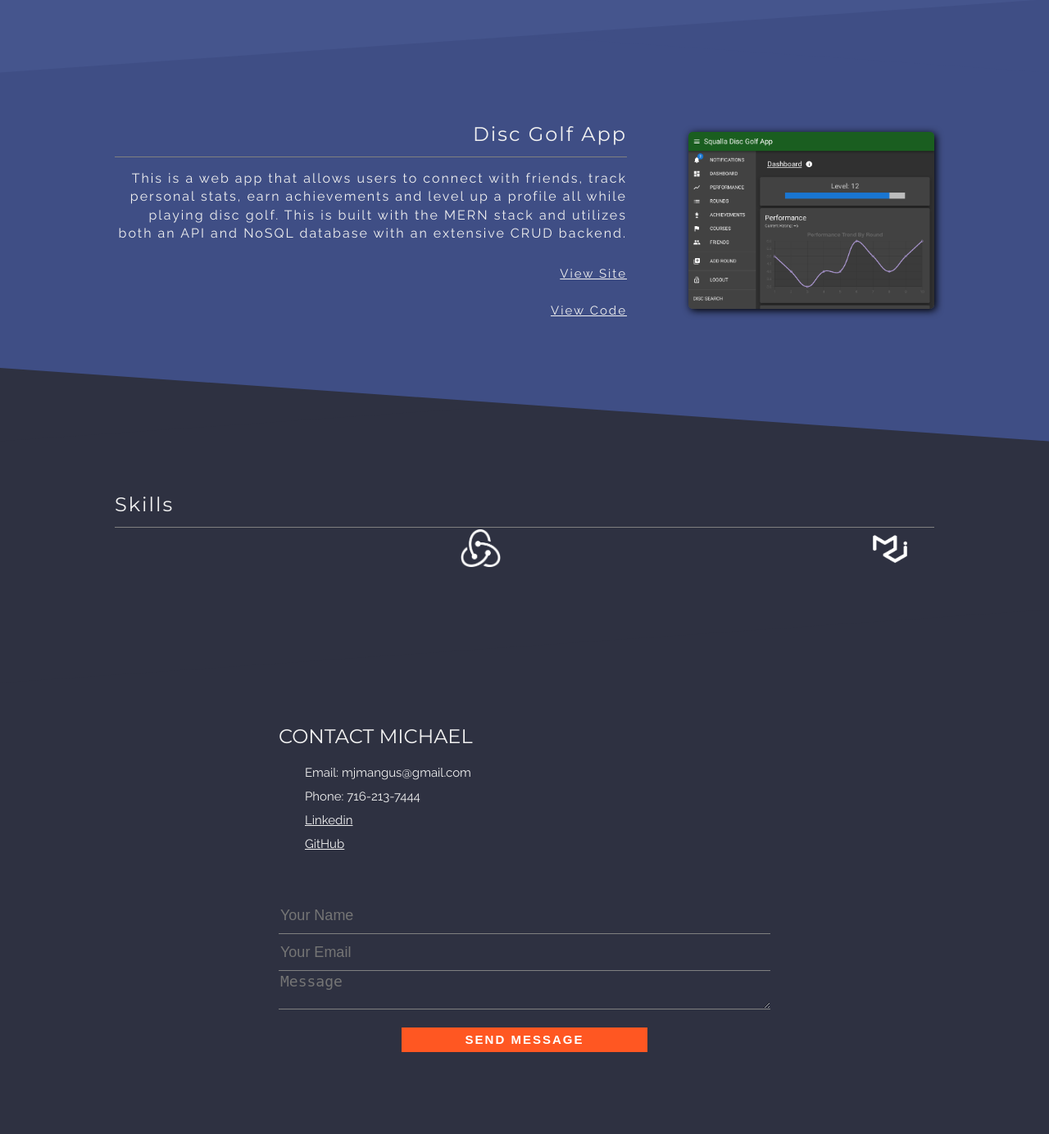
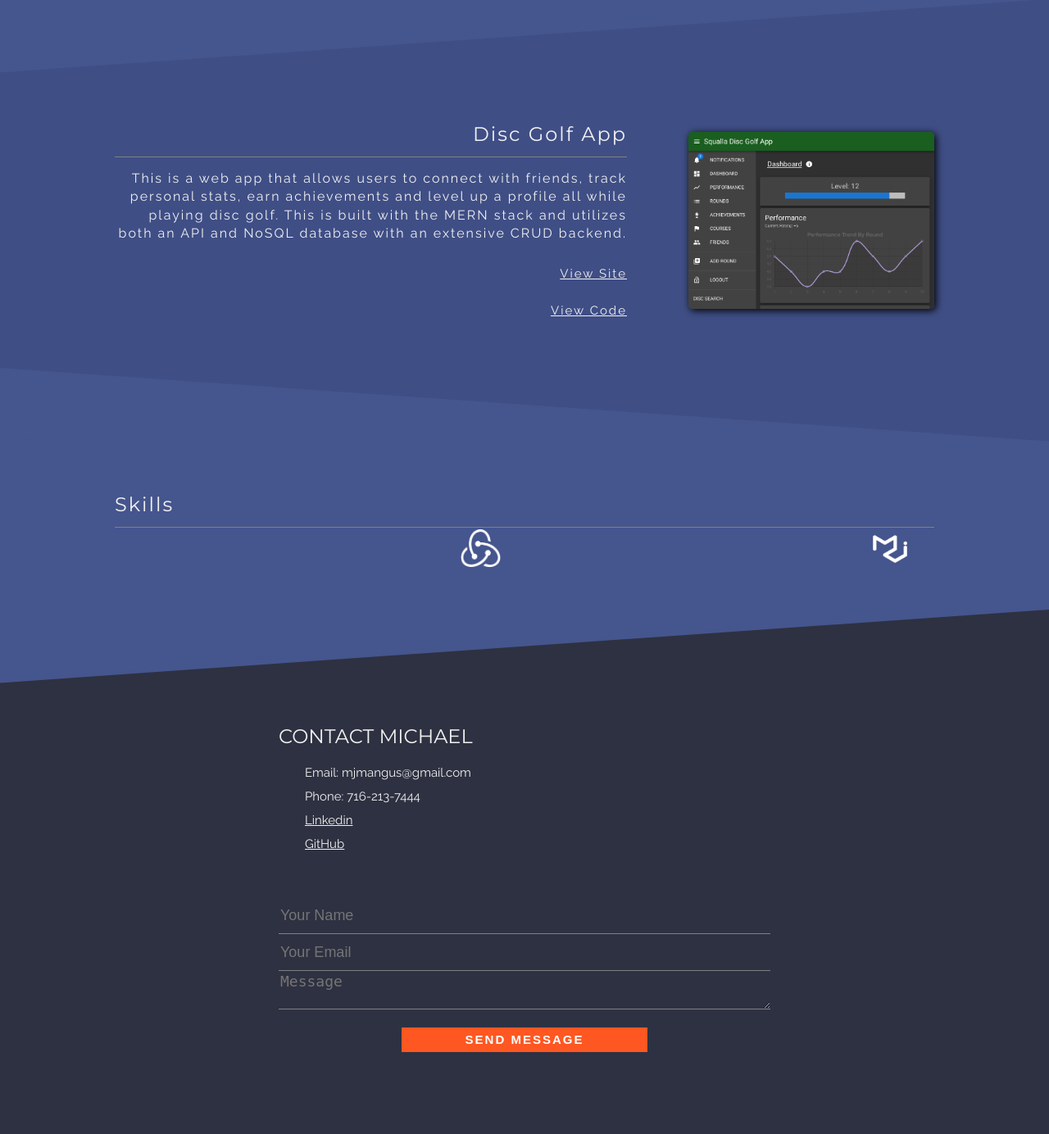
Before and after one commit to mjmangus16/my_portfolio, a PHP site: page /public/index.html in a window 1280 px wide. Shown: the part 1351-2735 px from the top of the page at 82% size. Run offline with PHP 8.4, Linux system fonts and the light colour scheme; some libraries are stand-ins or nearby versions.

Commit message:
changed colors of skills ection

```diff
--- a/css/index.css
+++ b/css/index.css
@@ -449,7 +449,7 @@ p {
   position: relative;
   width: 100%;
   height: auto;
-  background-color: #2e3141;
+  background-color: #45558d;
   z-index: 2;
 }
 .slantedDivF .innerContent-container {
--- a/public/less/home-page.less
+++ b/public/less/home-page.less
@@ -289,7 +289,7 @@
   position: relative;
   width: 100%;
   height: auto;
-  background-color: #2e3141;
+  background-color: #45558d;
   z-index: 2;
 
   .innerContent-container {
```
